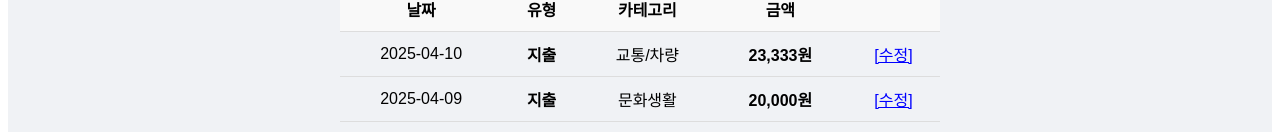
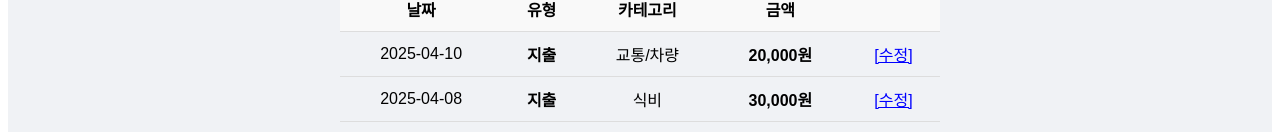
Before and after one commit to Hwang-Dawon/coinit, a Vue app: page /record in a window 1280 px wide. Shown: the part 820-952 px from the top of the page. Built offline with nearby package versions, Linux system fonts and the light colour scheme; data requests are answered from the project's data file.

Commit message:
record vue 오류수정

```diff
--- a/db.json
+++ b/db.json
@@ -28,40 +28,22 @@
   },
   "transactions": [
     {
-      "description": "테스트케이스",
+      "id": "1",
+      "description": "테스트 1",
       "amount": 20000,
-      "date": "2025-04-09",
-      "type": "expense",
-      "category": "문화생활",
-      "memo": "1",
-      "id": "2"
-    },
-    {
-      "description": "테스트 2",
-      "amount": 20000,
-      "date": "2025-04-09",
-      "type": "expense",
-      "category": "공과금",
-      "memo": "",
-      "id": "3"
-    },
-    {
-      "description": "123",
-      "amount": 20000,
-      "date": "2025-04-09",
-      "type": "income",
-      "category": "월급",
-      "memo": "",
-      "id": "4"
-    },
-    {
-      "description": "dddd",
-      "amount": 23333,
       "date": "2025-04-10",
       "type": "expense",
       "category": "교통/차량",
-      "memo": "33",
-      "id": "5"
+      "memo": ""
+    },
+    {
+      "id": "2",
+      "description": "테스트2",
+      "amount": 30000,
+      "date": "2025-04-08",
+      "type": "expense",
+      "category": "식비",
+      "memo": ""
     }
   ],
   "LoginInfo": [
--- a/src/views/RecordPage.vue
+++ b/src/views/RecordPage.vue
@@ -1,10 +1,8 @@
 <template>
   <div class="record-container">
-    <!-- ✅ 토스트 메시지 -->
     <div v-if="toastMessage" class="toast">{{ toastMessage }}</div>
 
     <form @submit.prevent="onSubmit">
-      <!-- 지출/수입 선택 버튼 -->
       <div class="type-buttons">
         <button
           type="button"
@@ -22,13 +20,11 @@
         </button>
       </div>
 
-      <!-- 완료 버튼 -->
       <div class="top-bar">
         <div></div>
         <button type="submit">완료</button>
       </div>
 
-      <!-- ✅ 라벨과 함께 -->
       <label class="form-label">항목</label>
       <input v-model="form.description" required />
 
@@ -108,8 +104,9 @@ const showToast = (msg) => {
 
 const getNextId = async () => {
   const res = await axios.get('http://localhost:3001/transactions');
-  const ids = res.data.map((item) => item.id || 0);
-  return Math.max(...ids, 0) + 1;
+  const ids = res.data.map((item) => parseInt(item.id) || 0);
+  const nextId = Math.max(...ids, 0) + 1;
+  return nextId.toString(); // 문자열로 반환
 };
 
 const fetchCategories = async () => {
```
